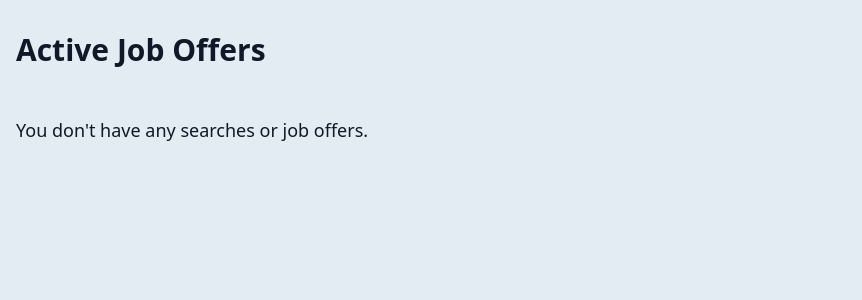
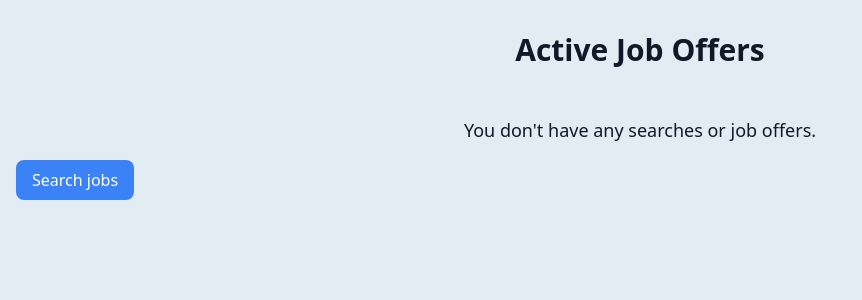
Before and after one commit to Bootcamp-IA-P4/Project-Web-Scraping-ALLA, a Django app: page /search/offers/ in a window 1280 px wide. Shown: the top 300 px of the page, without its empty margins (0-862 px from the left). Run offline with Django 4.2, Linux system fonts and the light colour scheme; data that the repository does not hold is empty; some libraries are stand-ins or nearby versions.

Commit message:
chore: styled buttons in job_list.html

```diff
--- a/scraper_project/scraper/templates/scraper/job_list.html
+++ b/scraper_project/scraper/templates/scraper/job_list.html
@@ -7,6 +7,20 @@
     <style>
         body {
             background-color: #e3ecf2;
+        }
+
+        h1 {
+            text-align: center;
+        }
+
+        .text-lg {
+            text-align: center;
+        }
+
+        .buttons-in-list {
+            display: flex;
+            justify-content: center;
+            gap: 20px;
         }
     </style>
 
@@ -19,20 +33,34 @@
         <div class="mb-6">
             {% if search_term %}
                 <p class="text-lg"><strong>Results for: </strong>{{ search_term }}</p>
+
             {% elif offers %}
                 <p class="text-lg">This is all your searches...</p>
             {% endif %}
         </div>
 
         {% if offers %}
+        <div class="buttons-in-list">
+            <div class="mt-4">
+                <button class="px-4 py-2 bg-blue-500 text-white rounded-lg hover:bg-blue-600 transition duration-300">
+                    <a href="{% url 'job_search' %}">Search more</a>
+            </div>
+
+            <div class="mt-4">
+                <button class="px-4 py-2 bg-green-500 text-white rounded-lg hover:bg-green-600 transition duration-300">
+                    <a href="{% url 'job_list' %}">View all searches</a>
+            </div>
+
             <div class="mt-4">
                 <form method="POST" action="{% url 'reset_search_data' %}">
                     {% csrf_token %}
                     <button type="submit" class="px-4 py-2 bg-red-500 text-white rounded-lg hover:bg-red-600 transition duration-300">
-                    Reset All Search Data
+                        Reset data
                     </button>
                 </form>
             </div>
+        </div>
+
         {% endif %}
 
         <div class="grid grid-cols-1 sm:grid-cols-2 lg:grid-cols-3 gap-6 mt-6">
@@ -64,32 +92,11 @@
 
         {% if not search_term and not offers %}
         <p class="text-lg mt-6">You don't have any searches or job offers.</p>
+        <div class="mt-4">
+            <button class="px-4 py-2 bg-blue-500 text-white rounded-lg hover:bg-blue-600 transition duration-300">
+                <a href="{% url 'job_search' %}">Search jobs</a>
+        </div>
         {% endif %}
     </div>
 </body>
 </html>
-
-
-
-
-<!-- <div>
-    <div>
-        <div>
-            {{ offer.title }}
-        </div>
-        <div>
-            <a href="{{ offer.company_url }}" target="_blank">{{ offer.company }}</a>
-        </div>
-    </div>
-    <div>
-        <div>
-            {{ offer.location }}
-            {{ offer.salary }}
-        </div>
-        <div>
-            {{ offer.work_mode }}
-            {{ offer.contract_type }}
-            {{ offer.workday }}
-        </div>
-    </div>
-</div> -->
```
Lines whose indentation alone changed are shown as unchanged.
